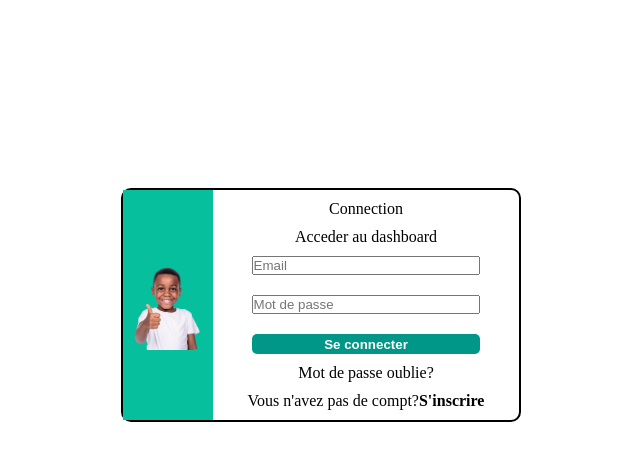
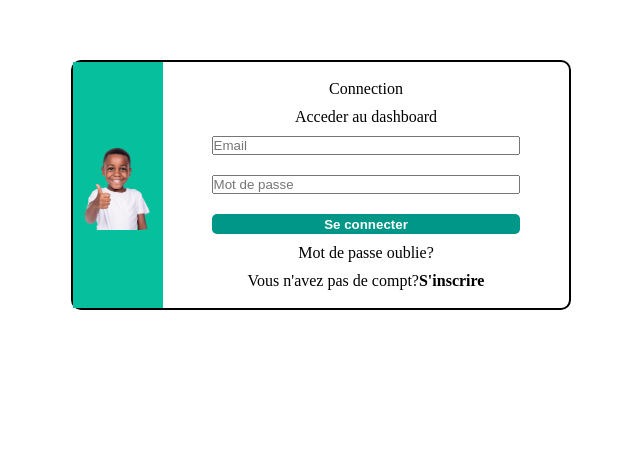
Before and after one commit to CheikhouSarr/projet, a plain HTML site: page index.html in a window 1280 px wide. Shown: the part 132-592 px from the top of the page, without its empty margins (319-959 px from the left). Drawn offline with Linux system fonts and the light colour scheme.

Commit message:
modifier

```diff
--- a/style.css
+++ b/style.css
@@ -7,12 +7,12 @@
 .conteneur{
     margin: auto;
       /* background-color: #06BF9D; */
-    width: 400px;
-    height: 100%;
+    width: 500px;
+    height: 250px;
     border-radius: 10px;
-    margin-top: 25%;
+    margin-top: 15%;
+    margin-bottom: 15%;
     display: flex;
-
     border: 2px solid black;
 }
 /* colonne 1 */
```
